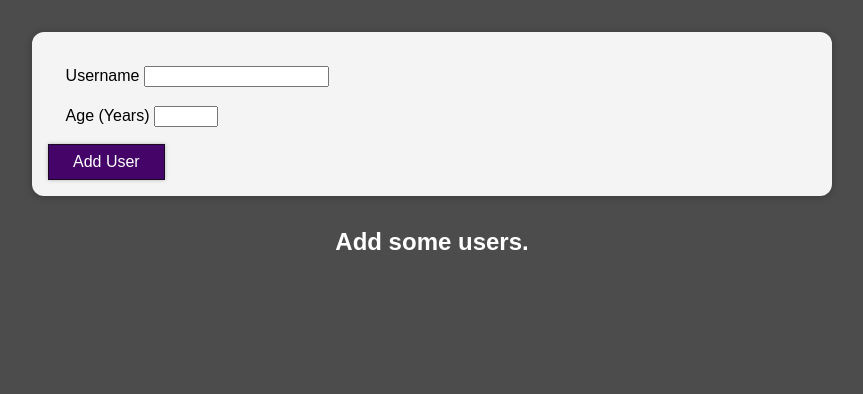
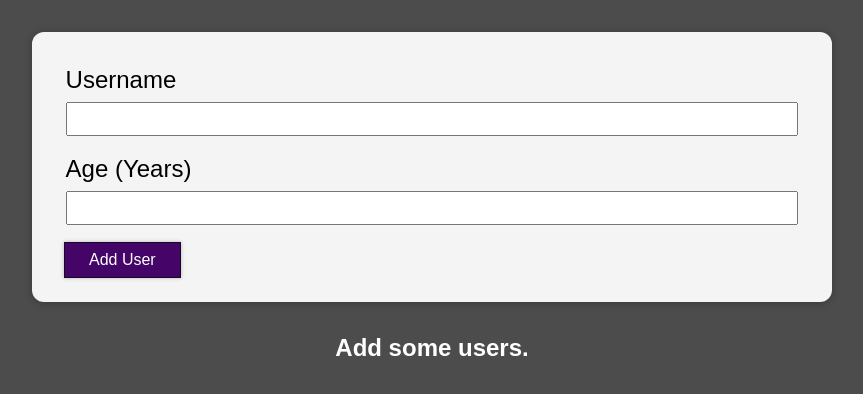
Before and after one commit to zdelcoco/add-user-practice, a React (Create React App) app: page / in a window 1280 px wide. Shown: the top 394 px of the page, without its empty margins (208-1071 px from the left). Built offline with nearby package versions, Linux system fonts and the light colour scheme.

Commit message:
Polished up style, last commit before class

```diff
--- a/src/components/Form/Form.js
+++ b/src/components/Form/Form.js
@@ -30,16 +30,18 @@ const Form = props => {
     <Card>
       <form onSubmit={submitHandler}>
         <div className={styles.form__div}>
-          <label>Username  </label>
+          <label className={styles.form__label}>Username  </label>
           <input
+            className={styles.form__input}
             type='text'
             value={enteredUsername}
             onChange={usernameChangeHandler}
           />
         </div>
         <div className={styles.form__div}>
-          <label>Age (Years)  </label>
+          <label className={styles.form__label}>Age (Years)  </label>
           <input
+            className={styles.form__input}
             type='number'
             min='1'
             max='120'
@@ -48,7 +50,9 @@ const Form = props => {
             onChange={ageChangeHandler}
           />
         </div>
-        <Button>Add User</Button>
+        <div className={styles.button__div}>
+          <Button>Add User</Button>
+        </div>
       </form>
     </Card>
   );
--- a/src/components/Form/Form.module.css
+++ b/src/components/Form/Form.module.css
@@ -1,4 +1,24 @@
 .form__div {
   padding: .1rem;
   margin: 1rem;
+  font-size: 1.5rem;
 }
+
+.form__label {
+  width: auto;
+  display: flex;
+
+}
+
+.form__input {
+  font-size: 1.5rem;
+  width: 100%;
+  display: flex;
+  margin-top: .5rem;
+}
+
+.button__div {
+  text-align: left;
+  margin-left: 1rem;
+  margin-bottom: .5rem;
+}
--- a/src/components/Users/User.module.css
+++ b/src/components/Users/User.module.css
@@ -4,6 +4,8 @@
   align-items: center;
   padding: 0.5rem;
   margin: 1rem 0;
+  margin-left: 1rem;
+  margin-right: 1rem;
   font-size: 1.5rem;
   border-style: solid;
   border-color: rgb(160, 160, 160);
```
